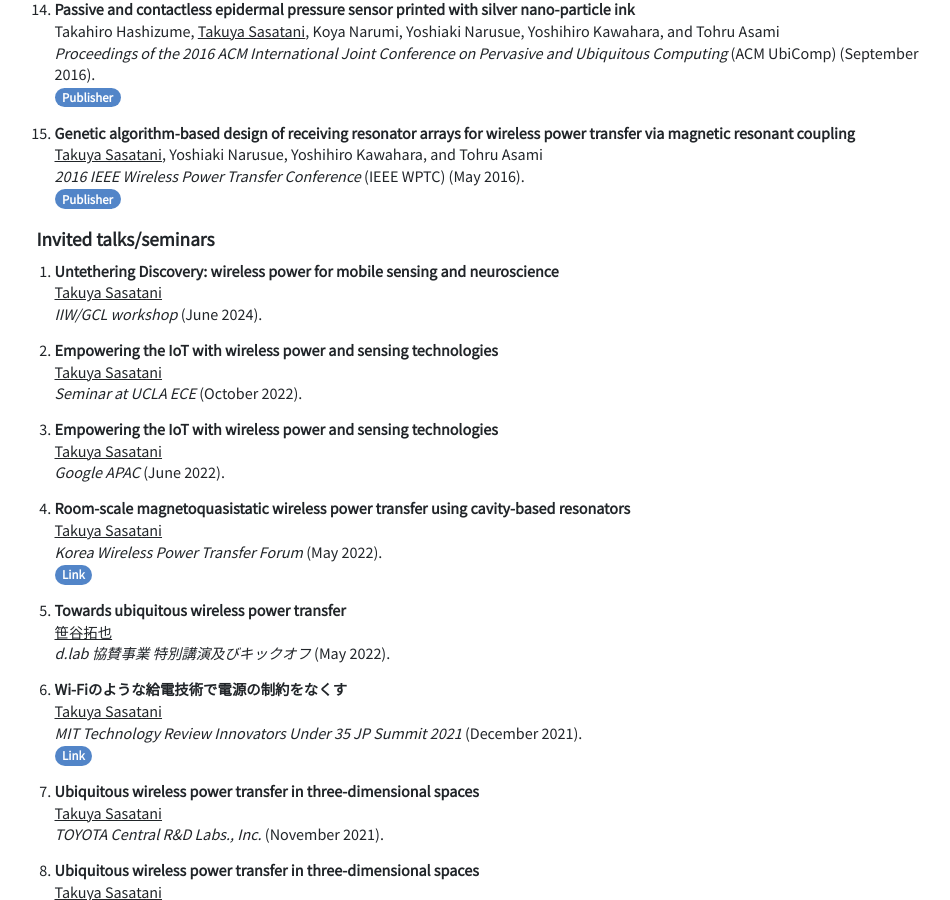
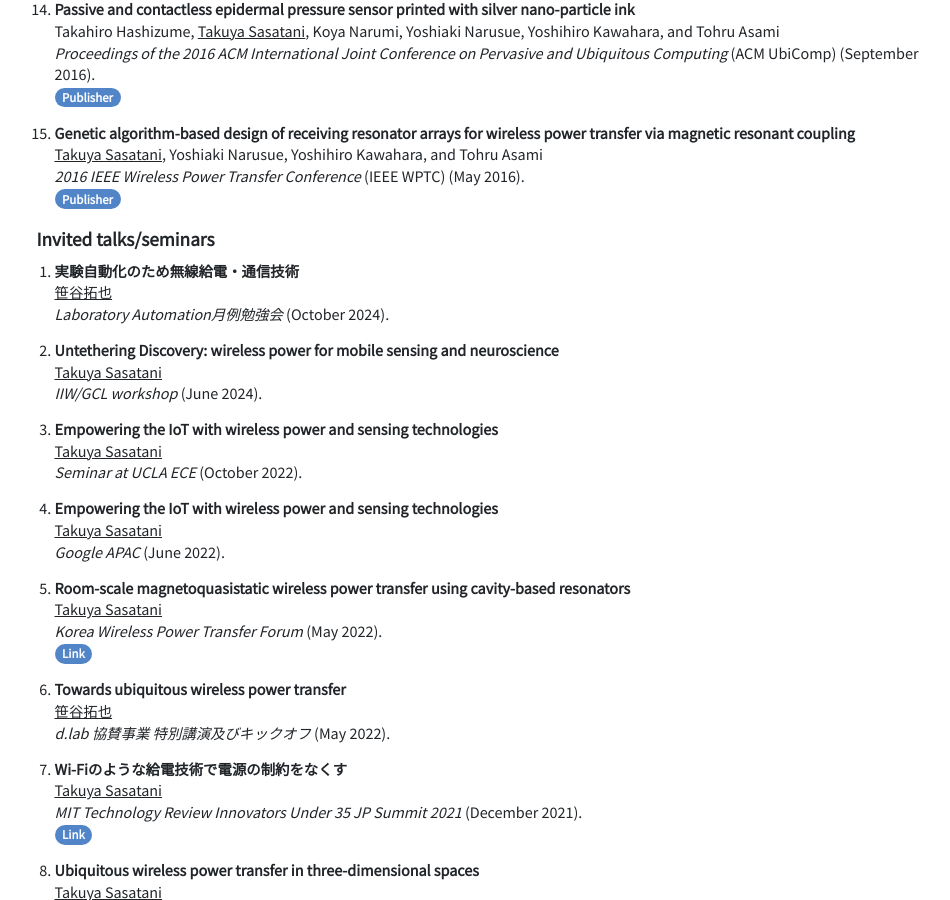
Before and after one commit to t-sasatani/t-sasatani.github.io, a Jekyll site: the page built from _pages/publications.md, in a window 1280 px wide and 900 px high, scrolled down 3309 px. Shown: the whole window, without its empty margins (143-1093 px from the left). Built offline with Jekyll 4.4.1, drawn with Linux system fonts in a browser that asks for light colours.

Commit message:
Update publications data

```diff
--- a/_data/metadata.yml
+++ b/_data/metadata.yml
@@ -26,4 +26,4 @@ extrabio: Takuya completed his Ph.D. at <a href="https://www.u-tokyo.ac.jp/en/in
   the field have earned him several esteemed awards, including MIT Technology Review's
   Innovators Under 35 Japan, the ACM IMWUT distinguished paper award, Forbes 30 under
   30 Asia, and the JSPS Ikushi Prize (日本学術振興会育志賞).
-gsheet_update: '2024-10-04'
+gsheet_update: '2024-10-07'
--- a/_data/publication.yml
+++ b/_data/publication.yml
@@ -2885,3 +2885,29 @@
   press_release_en:
   press_release_jp:
   note:
+- title: 実験自動化のため無線給電・通信技術
+  publication: Laboratory Automation月例勉強会
+  publication_abbr:
+  type: invited
+  thumbnail:
+  priority:
+  author: 笹谷拓也
+  _time: '2024-10-18'
+  year: '2024'
+  month: '10'
+  month_str: October
+  volume:
+  Issue:
+  number:
+  article:
+  pages:
+  session:
+  city: 東京
+  to_appear:
+  doi:
+  open_access:
+  link:
+  video:
+  press_release_en:
+  press_release_jp:
+  note:
```
